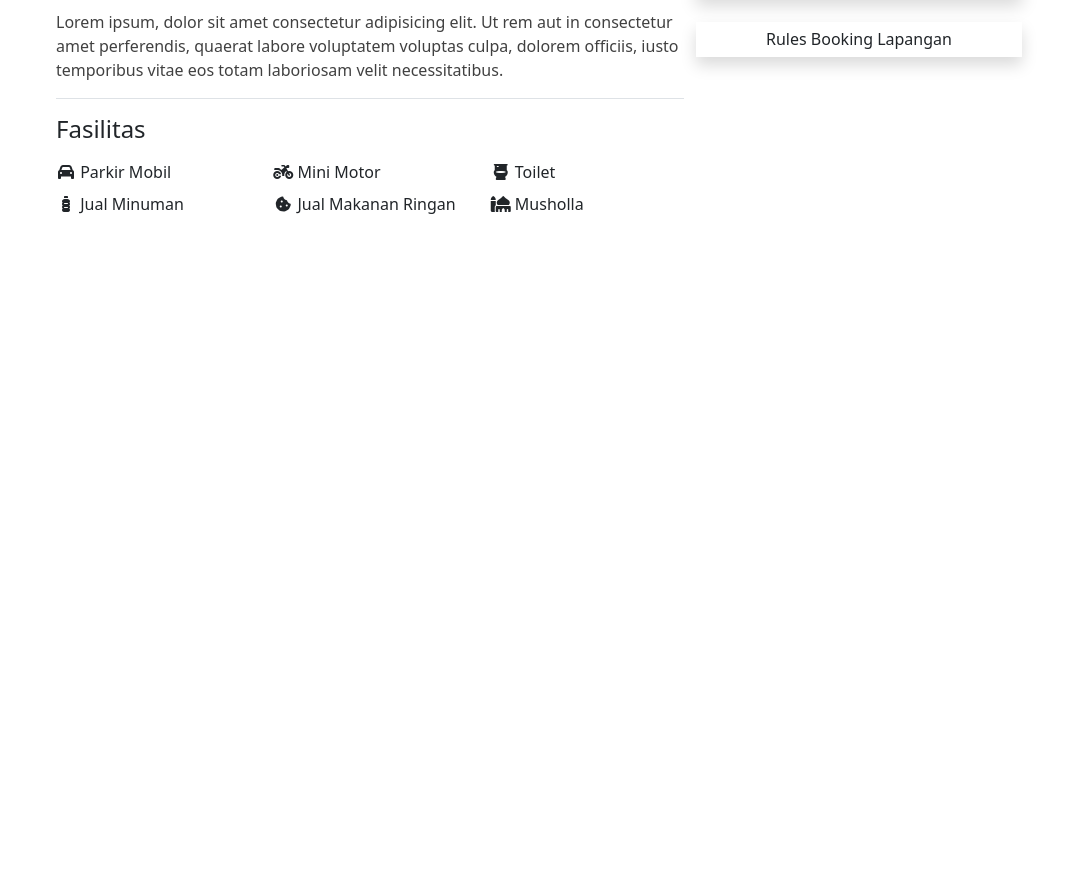
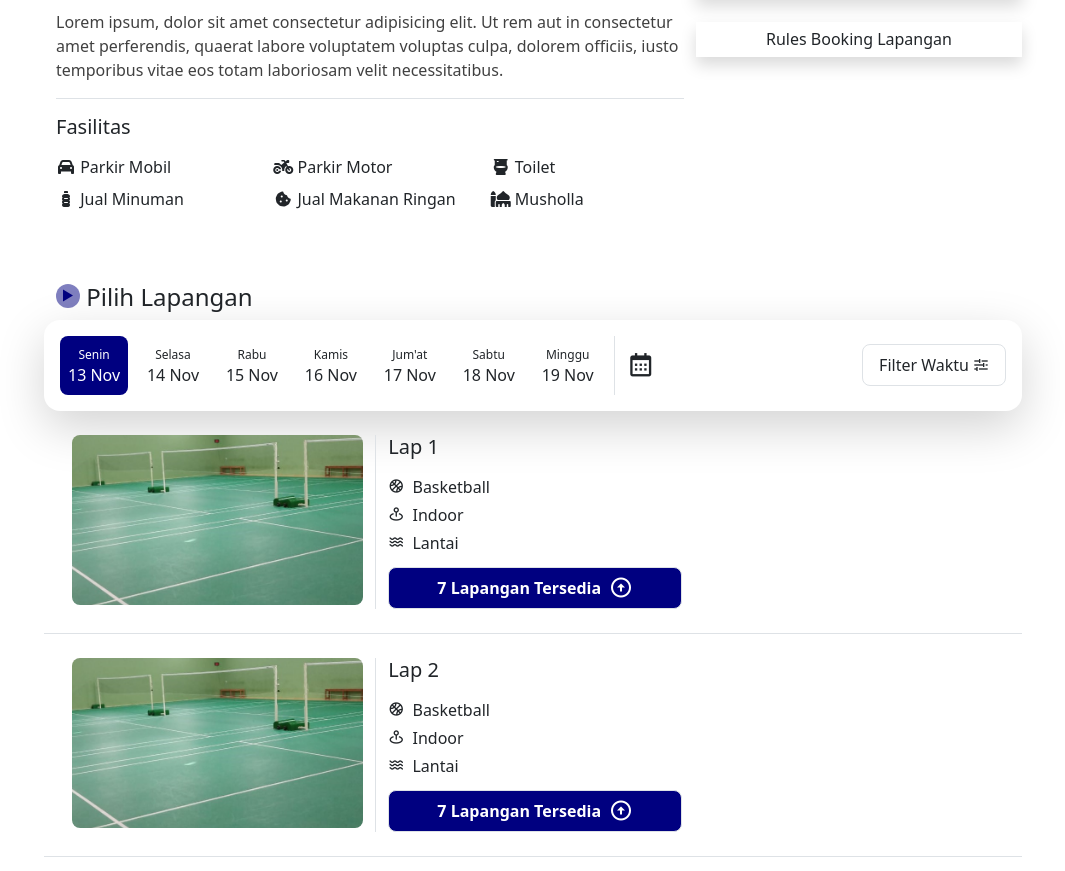
Before and after one commit to M-Ainurridho/booking-online-lapangan, a Vue app in the folder client/: page /v/1/1 in a window 1280 px wide. Shown: the part 856-1727 px from the top of the page, without its empty margins (107-1172 px from the left). Before the commit the page ends 1096 px from the top, so only its background shows below. Built offline with nearby package versions, Linux system fonts and the light colour scheme.

Commit message:
membuat UI pilih lapangan pada page detail lapangan

```diff
--- a/client/src/assets/css/main.css
+++ b/client/src/assets/css/main.css
@@ -1,5 +1,9 @@
 .bg-navy {
    background-color: #000080 !important;
+}
+
+.bg-navy-50 {
+   background-color: rgb(0, 0, 128, 0.5) !important;
 }
 
 .text-navy {
@@ -7,7 +11,8 @@
 }
 
 sub,
-small {
+small,
+.fs-xs {
    font-size: 12px !important;
 }
 
--- a/client/src/views/guest/DetailVenue.vue
+++ b/client/src/views/guest/DetailVenue.vue
@@ -36,10 +36,10 @@
                         <p class="lh-base text-opacity-75 fs-6 m-0">{{ venue.desc }}</p>
                      </div>
                      <div class="venue-fasilitas mt-3">
-                        <h4 class="mb-3">Fasilitas</h4>
+                        <h5 class="mb-3">Fasilitas</h5>
                         <div class="row mb-2">
                            <div class="col-4"><i class="fa-solid fa-fw fa-car"></i> Parkir Mobil</div>
-                           <div class="col-4"><i class="fa-solid fa-fw fa-motorcycle"></i> Mini Motor</div>
+                           <div class="col-4"><i class="fa-solid fa-fw fa-motorcycle"></i> Parkir Motor</div>
                            <div class="col-4"><i class="fa-solid fa-fw fa-toilet"></i> Toilet</div>
                         </div>
                         <div class="row mb-2">
@@ -47,7 +47,6 @@
                            <div class="col-4"><i class="fa-solid fa-fw fa-cookie-bite"></i> Jual Makanan Ringan</div>
                            <div class="col-4"><i class="fa-solid fa-fw fa-mosque"></i> Musholla</div>
                         </div>
-                        <!-- <i class="bx bx-football me-1"></i> Mini Soccer -->
                      </div>
                   </div>
                   <div class="col-12 col-lg-4">
@@ -61,6 +60,94 @@
                      <div class="row mb-4">
                         <div class="col-12 booking-rules shadow">
                            <h5 class="fs-6 text-center mb-0 p-2">Rules Booking Lapangan</h5>
+                        </div>
+                     </div>
+                  </div>
+               </div>
+            </div>
+         </div>
+      </section>
+
+      <section id="pilih-lapangan" class="my-5">
+         <div class="row">
+            <div class="col-md-11 col-lg-9 mx-auto">
+               <h4>
+                  <i class="bx bx-play text-navy bg-navy-50 rounded-circle"></i>
+                  Pilih Lapangan
+               </h4>
+
+               <div class="row">
+                  <div class="col-12 bg-white shadow-lg rounded-4 p-3">
+                     <div class="row">
+                        <div class="col-7 d-flex justify-content-between">
+                           <div class="bg-navy booking-date p-2 pt-1 rounded-3 text-white">
+                              <h6 class="lead fs-xs text-center">Senin</h6>
+                              <span>13 Nov</span>
+                           </div>
+                           <div class="booking-date p-2 pt-1 rounded-3">
+                              <h6 class="lead fs-xs text-center">Selasa</h6>
+                              <span>14 Nov</span>
+                           </div>
+                           <div class="booking-date p-2 pt-1 rounded-3">
+                              <h6 class="lead fs-xs text-center">Rabu</h6>
+                              <span>15 Nov</span>
+                           </div>
+                           <div class="booking-date p-2 pt-1 rounded-3">
+                              <h6 class="lead fs-xs text-center">Kamis</h6>
+                              <span>16 Nov</span>
+                           </div>
+                           <div class="booking-date p-2 pt-1 rounded-3">
+                              <h6 class="lead fs-xs text-center">Jum'at</h6>
+                              <span>17 Nov</span>
+                           </div>
+                           <div class="booking-date p-2 pt-1 rounded-3">
+                              <h6 class="lead fs-xs text-center">Sabtu</h6>
+                              <span>18 Nov</span>
+                           </div>
+                           <div class="booking-date p-2 pt-1 rounded-3">
+                              <h6 class="lead fs-xs text-center">Minggu</h6>
+                              <span>19 Nov</span>
+                           </div>
+                        </div>
+                        <div class="col-5 d-flex align-items-center justify-content-between border-start">
+                           <i class="bx bx-calendar fs-3"></i>
+
+                           <p class="fs-6 border rounded-3 my-auto px-3 fw-medium d-flex align-items-center column-gap-1"><span>Filter Waktu</span> <i class="bx bx-slider"></i></p>
+                        </div>
+                     </div>
+                  </div>
+               </div>
+
+               <div class="row">
+                  <div class="col-12">
+                     <div class="row px-3 py-4 border-bottom detail-lapangan">
+                        <div class="col-4">
+                           <img src="../../assets/images/venue/badminton.jpg" alt="gambar" class="w-100 object-fit-cover rounded-3" />
+                        </div>
+                        <div class="col-8 border-start">
+                           <h5>Lap 1</h5>
+                           <div class="spek-lapangan">
+                              <p class="m-0 fs-6"><i class="bx bx-basketball me-1"></i> Basketball</p>
+                              <p class="m-0 fs-6"><i class="bx bx-map-pin me-1"></i> Indoor</p>
+                              <p class="m-0 fs-6"><i class="bx bx-water me-1"></i> Lantai</p>
+                           </div>
+                           <button class="border bg-navy text-white fw-semibold py-2 px-5 mt-3 rounded-3 d-flex align-items-center column-gap-2">7 Lapangan Tersedia <i class="bx bx-up-arrow-circle fs-4"></i></button>
+                        </div>
+                     </div>
+                  </div>
+                  <div class="col-12">
+                     <div class="row px-3 py-4 border-bottom detail-lapangan">
+                        <div class="col-4">
+                           <img src="../../assets/images/venue/badminton.jpg" alt="gambar" class="w-100 object-fit-cover rounded-3" />
+                        </div>
+                        <div class="col-8 border-start">
+                           <h5>Lap 2</h5>
+                           <div class="spek-lapangan">
+                              <p class="m-0 fs-6"><i class="bx bx-basketball me-1"></i> Basketball</p>
+                              <p class="m-0 fs-6"><i class="bx bx-map-pin me-1"></i> Indoor</p>
+                              <p class="m-0 fs-6"><i class="bx bx-water me-1"></i> Lantai</p>
+                           </div>
+                           <button class="border bg-navy text-white fw-semibold py-2 px-5 mt-3 rounded-3 d-flex align-items-center column-gap-2">7 Lapangan Tersedia <i class="bx bx-up-arrow-circle fs-4"></i></button>
                         </div>
                      </div>
                   </div>
@@ -114,6 +201,18 @@ sub {
    transform: translateY(-4px);
 }
 
+.booking-date h6 {
+   transform: translateY(8px);
+}
+
+.detail-lapangan img {
+   height: 170px;
+}
+
+.spek-lapangan p {
+   margin-bottom: -12px !important;
+}
+
 @media screen and (max-width: 992px) {
    .image-wrapper {
       height: 300px !important;
```
Also changed, not shown: client/src/utils/date.js (added, +47 -0 lines).
